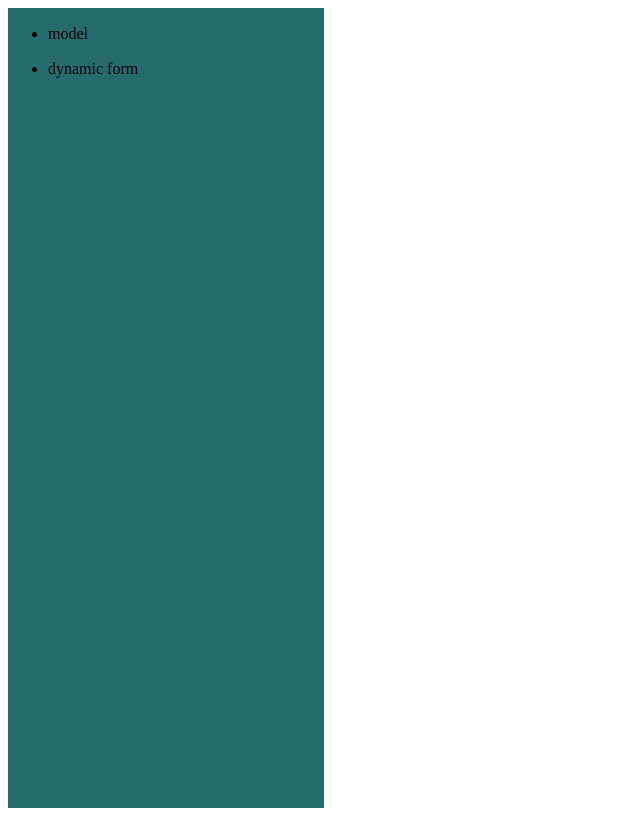
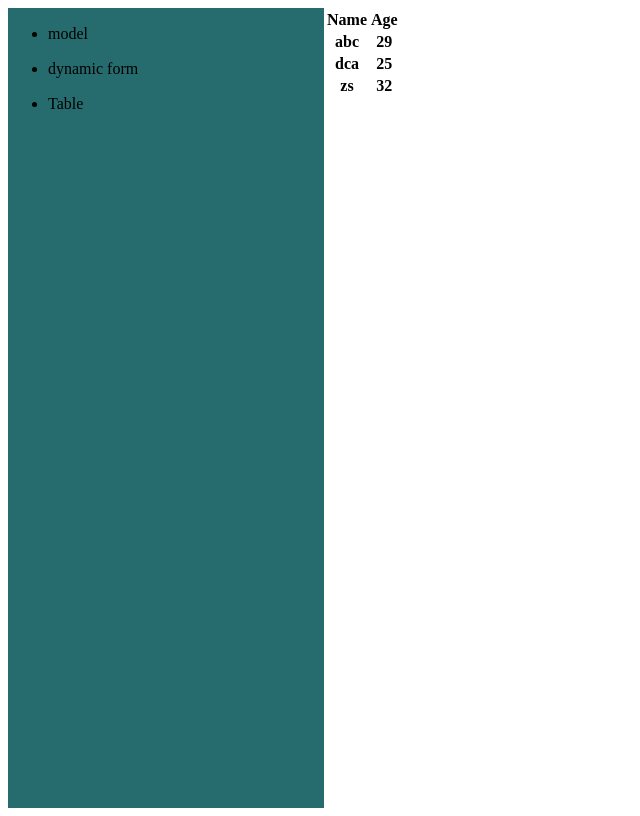
Before and after one commit to dineshnallaiya/Angular-20, an Angular app: page /table in a window 1280 px wide. Before the commit this address led to /. Shown: the whole page, without its empty margins (0-640 px from the left). Built offline with nearby package versions, Linux system fonts and the light colour scheme.

Commit message:
implement table

```diff
--- a/src/app/app.routes.ts
+++ b/src/app/app.routes.ts
@@ -14,4 +14,9 @@ export const routes: Routes = [
         (c) => c.DynamicForm
       ),
   },
+  {
+    path: 'table',
+    loadComponent: () =>
+      import('../app/components/table/table').then((c) => c.Table),
+  },
 ];
--- /dev/null
+++ b/src/app/components/table/table.html
@@ -0,0 +1,25 @@
+<table>
+    <thead>
+        <tr>
+
+            @for(col of tableColumn;track col.id){
+            <th (click)="sortingOrder(col.id)">
+                {{col.feild}}
+            </th>
+            }
+        </tr>
+    </thead>
+    <tbody>
+        @for(row of tableRecord;let i=$index;track i){
+        <tr>
+            <th>
+                {{row.name}}
+            </th>
+            <th>
+                {{row.age}}
+            </th>
+        </tr>
+        }
+    </tbody>
+
+</table>
--- /dev/null
+++ b/src/app/components/table/table.ts
@@ -0,0 +1,47 @@
+import { Component } from '@angular/core';
+
+@Component({
+  selector: 'app-table',
+  imports: [],
+  templateUrl: './table.html',
+  styleUrl: './table.scss',
+  standalone: true,
+})
+export class Table {
+  tableColumn = [
+    { feild: 'Name', id: 'name' },
+    { feild: 'Age', id: 'age' },
+  ];
+  type = 'asc';
+
+  tableRow = [
+    {
+      name: 'abc',
+      age: 29,
+    },
+    {
+      name: 'dca',
+      age: 25,
+    },
+    {
+      name: 'zs',
+      age: 32,
+    },
+  ];
+  tableRecord = [...this.tableRow];
+
+  sortingOrder(field: string) {
+    this.type = this.type === 'asc' ? 'dsc' : 'asc';
+    this.tableRecord = [...this.tableRow].sort((a: any, b: any) => {
+      if (a[field] > b[field]) {
+        return this.type == 'asc' ? 1 : -1;
+      }
+      if (a[field] > b[field]) {
+        return this.type == 'dsc' ? -1 : 1;
+      }
+
+      return 0;
+    });
+  }
+  constructor() {}
+}
--- a/src/app/shared/side-bar/side-bar.html
+++ b/src/app/shared/side-bar/side-bar.html
@@ -7,5 +7,8 @@
         <li routerLink="/dynamic_from">
             dynamic form
         </li>
+        <li routerLink="/table">
+            Table
+        </li>
     </ul>
 </div>
```
Also changed, not shown: src/app/components/table/table.scss (added), 1 other file (tests, documents, lock files or other folders).
